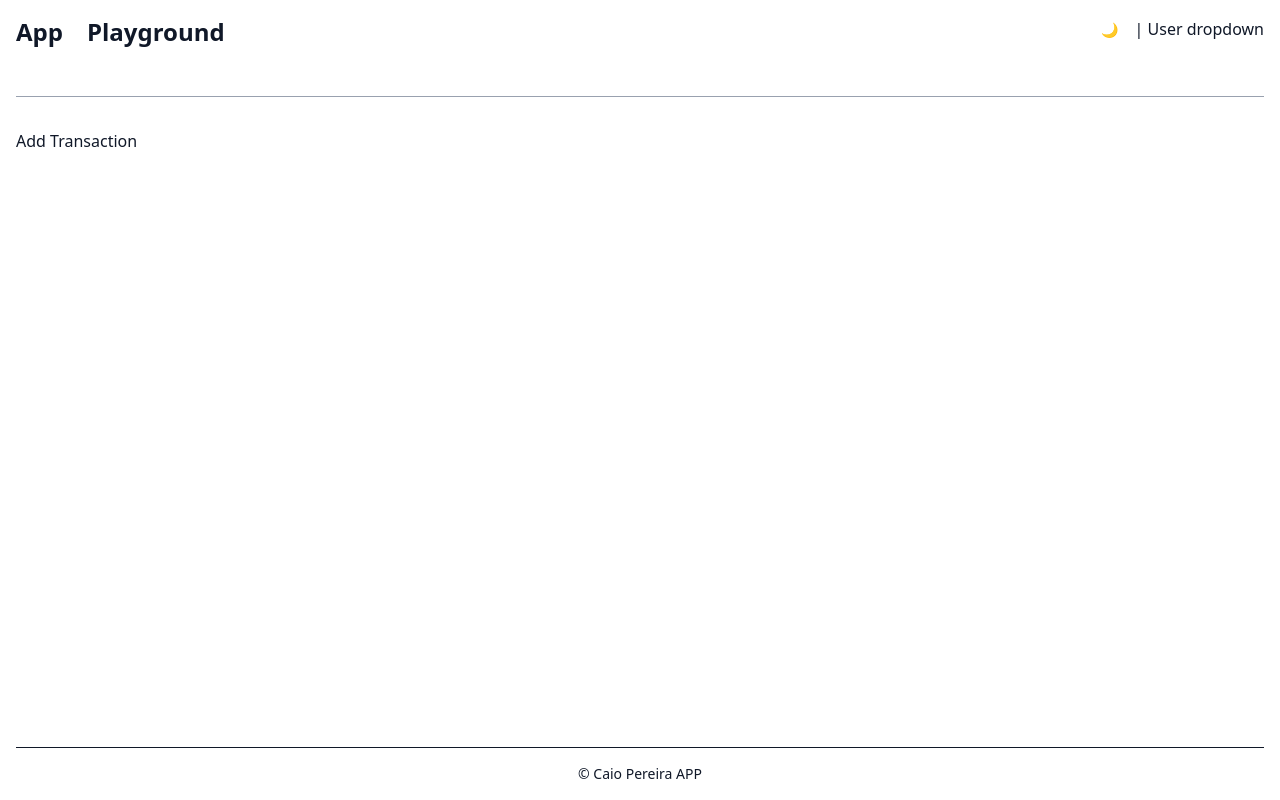
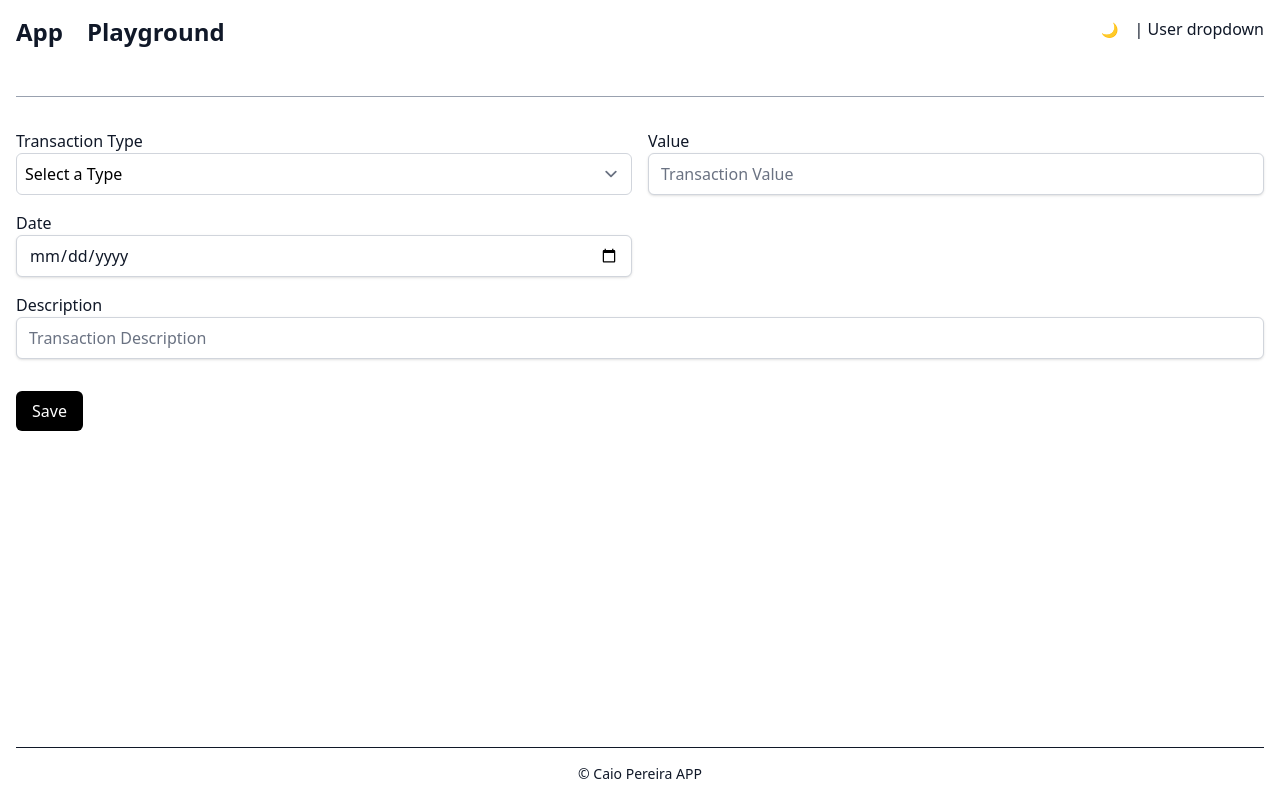
Before and after one commit to Caiohgp/finance-nextjs-app, a Next.js app: page /dashboard/transaction/add in a window 1280 px wide. Built offline with nearby package versions, Linux system fonts and the light colour scheme.

Commit message:
Adding form submit and Server Actions for client.

```diff
--- a/app/dashboard/components/transactionForm.tsx
+++ b/app/dashboard/components/transactionForm.tsx
@@ -8,6 +8,10 @@ import { TRANSACTION_TYPES, CATEGORY_TYPES } from "@/lib/types";
 import { FieldValues, SubmitHandler, useForm } from 'react-hook-form'
 import { zodResolver } from "@hookform/resolvers/zod"
 import { transactionSchema } from "@/lib/validator";
+import { useState } from "react";
+import { useRouter } from "next/navigation";
+import { purgeTransactionListCache } from "@/lib/actions";
+import ErrorForm from "@/components/error-form";
 
 export default function TransactionForm() {
 
@@ -23,9 +27,32 @@ export default function TransactionForm() {
 
     const type = watch('type')
     const isExpense = type === 'Expense'
+    const [isSaving, setSaving] = useState(false)
+    const router = useRouter()
 
     // eslint-disable-next-line @typescript-eslint/no-explicit-any
-    const onSubmit: SubmitHandler<FieldValues> = (data: any) => console.log(data)
+    const onSubmit: SubmitHandler<FieldValues> = async (data: any) => {
+        setSaving(true)
+        console.log(data)
+        console.log(process.env.NEXT_PUBLIC_API_URL)
+        try {
+            await fetch(`${process.env.NEXT_PUBLIC_API_URL}/transactions`, {
+                method: 'POST',
+                headers: {
+                    'Content-Type': 'application/json'
+                },
+                body: JSON.stringify({
+                    ...data,
+                    date: `${data.date}T00:00:00`
+                })
+            })
+            await purgeTransactionListCache()
+            router.push('/dashboard')
+        }
+        finally {
+            setSaving(false)
+        }
+    }
 
     return (<form className="space-y-4 mb-10" onSubmit={handleSubmit(onSubmit)}>
         <div className="grid grid-cols-1 md:grid-cols-2 gap-4">
@@ -41,15 +68,15 @@ export default function TransactionForm() {
                         )}
                     </SelectItem>
                 </LabelItem>
-                {errors.type && <p className="my-1 text-red-500">{String(errors.type.message)}</p>}
+                <ErrorForm error={errors.type}/>
             </div>
 
             <div>
                 <LabelItem>
                     Value
-                    <InputItem {...register('value',{valueAsNumber:true})} type="number" placeholder="Transaction Value"></InputItem>
+                    <InputItem {...register('value', { valueAsNumber: true })} type="number" placeholder="Transaction Value"></InputItem>
                 </LabelItem>
-                {errors.value && <p className="my-1 text-red-500">{String(errors.value.message)}</p>}
+                <ErrorForm error={errors.value}/>
             </div>
 
             <div>
@@ -57,7 +84,7 @@ export default function TransactionForm() {
                     Date
                     <InputItem {...register('date')} type="date" placeholder="Transaction Date"></InputItem>
                 </LabelItem>
-                {errors.date && <p className="my-1 text-red-500">{String(errors.date.message)}</p>}
+                <ErrorForm error={errors.date}/>
             </div>
 
             <div>
@@ -76,17 +103,17 @@ export default function TransactionForm() {
                 )}
             </div>
 
-            <div>
-                <LabelItem className="col-span-1 md:col-span-2">
+            <div className="col-span-1 md:col-span-2">
+                <LabelItem>
                     Description
                     <InputItem {...register("description")} type="text" placeholder="Transaction Description"></InputItem>
                 </LabelItem>
-                {errors.description && <p className="my-1 text-red-500">{String(errors.description.message)}</p>}
+                <ErrorForm error={errors.description}/>
             </div>
 
         </div>
         <div className="my-8">
-            <Button variant="default">Save</Button>
+            <Button variant="default" disabled={isSaving}>Save</Button>
         </div>
     </form>
     )
--- a/app/dashboard/components/transactionList.tsx
+++ b/app/dashboard/components/transactionList.tsx
@@ -59,7 +59,14 @@ function groupTransactionsWithTotals(transactions: TransactionProps[]): GroupedT
 
 export default async function TransactionList(){
 
-    const response = await fetch(`${process.env.API_URL}/transactions`, {cache: "no-store"})
+    const response = await fetch(
+      `${process.env.API_URL}/transactions`,
+      {
+        next: {
+          tags: ['transaction-list']
+        }
+      }
+    )
 
     const transactions = await response.json()
 
@@ -83,8 +90,5 @@ export default async function TransactionList(){
         )}
         </div>
 
-
-
-
     )
 }
--- a/app/dashboard/page.tsx
+++ b/app/dashboard/page.tsx
@@ -32,7 +32,7 @@ export default function Dashboard() {
                         Summary
                     </h2>
 
-                    <Link href="/dashboard/transaction/add" className="flex rounded-md p-2 items-center bg-green-500">
+                    <Link href="/dashboard/transaction/add" className="flex rounded-md p-2 items-center bg-green-400 dark:bg-green-500">
                         <PlusCircle className="w-4 h-4 mr-1" />
                         Add
                     </Link>
--- a/app/dashboard/transaction/add/page.tsx
+++ b/app/dashboard/transaction/add/page.tsx
@@ -1,4 +1,5 @@
 import { Metadata } from "next";
+import TransactionForm from "../../components/transactionForm";
 
 export const metadata: Metadata = {
   title: "Add Transaction",
@@ -7,6 +8,6 @@ export const metadata: Metadata = {
 
 export default function AddTransaction(){
     return(
-        <> Add Transaction </>
+        <TransactionForm/>
     )
 }
--- a/components/button.tsx
+++ b/components/button.tsx
@@ -6,9 +6,9 @@ type ButtonProps = {
 
 
 const variants :  Record<string, string> = {
-    default: 'bg-black text-white dark:bg-white dark:text-black rounded-md hover:bg-gray-700 dark:hover:bg-gray-200',
-    outline: 'border border-gray-300 dark:border-gray-500 rounded-md hover:bg-gray-300 dark:hover:bg-gray-500',
-    ghost: 'rounded-md bg-white dark:bg-black hover:bg-gray-200 dark:hover:bg-gray-500'
+    default: 'bg-black text-white dark:bg-white dark:text-black rounded-md hover:bg-gray-700 dark:hover:bg-gray-200 disabled:opacity-25',
+    outline: 'border border-gray-300 dark:border-gray-500 rounded-md hover:bg-gray-300 dark:hover:bg-gray-500 disabled:opacity-25',
+    ghost: 'rounded-md bg-white dark:bg-black hover:bg-gray-200 dark:hover:bg-gray-500 disabled:opacity-25'
   }
 
 const sizes: Record<string, string> = {
--- /dev/null
+++ b/components/error-form.tsx
@@ -0,0 +1,6 @@
+export default function ErrorForm({error} : any ){
+    return (
+        error && <p className="my-1 text-red-500">{
+        String(error.message)}</p>
+        )
+}
--- a/components/transaction.tsx
+++ b/components/transaction.tsx
@@ -35,16 +35,13 @@ export default function Transaction({description,value,date,type,expenseType}:Tr
             <span>{description}</span>
         </div>
 
-        <div className="min-w-[80px] hidden md:flex">
+        <div className="min-w-[150px] hidden md:flex">
             {expenseType && <div className="rounded-md bg-gray-700 dark:bg-gray-200 text-xs text-gray-200 dark:text-gray-800 px-2 py-0.5">
                 {expenseType.toUpperCase()}
             </div>}
         </div>
-        <div className="min-w-[170px] hidden md:flex">
-            {date}
-        </div>
 
-        <div className="min-w-[70px] text-right">
+        <div className="min-w-[100px] text-center">
             {formattedValue}
         </div>
         <div className="min-w-[30px] flex justify-end">
--- a/db.json
+++ b/db.json
@@ -31,9 +31,30 @@
       "description": "Salary",
       "expenseType": "",
       "date": "2025-03-15T23:00:00"
+    },
+    {
+      "id": "ff7c",
+      "type": "Income",
+      "value": 12312,
+      "date": "2025-12-26T00:00:00",
+      "description": "Test"
+    },
+    {
+      "id": "6b3c",
+      "type": "Investment",
+      "value": 122,
+      "date": "2025-12-17T00:00:00",
+      "description": "Test Investment"
+    },
+    {
+      "id": "a5ff",
+      "type": "Investment",
+      "value": 4,
+      "date": "2025-12-28T00:00:00",
+      "description": "Investment"
     }
   ],
-   "trends": [
+  "trends": [
     {
       "type": "Income",
       "value": 4000,
--- /dev/null
+++ b/lib/actions.ts
@@ -0,0 +1,7 @@
+'use server'
+import { revalidateTag } from 'next/cache'
+
+export async function purgeTransactionListCache() {
+  revalidateTag('transaction-list','')
+
+}
--- a/lib/types.ts
+++ b/lib/types.ts
@@ -11,7 +11,8 @@ export const CATEGORY_TYPES = [
   'CAR',
   'HOUSE',
   'FUN',
-  'SUBSCRIPTION'
+  'SUBSCRIPTION',
+  'EDUCATION'
 ]
 
 export type TransactionType = typeof TRANSACTION_TYPES[number]
```
